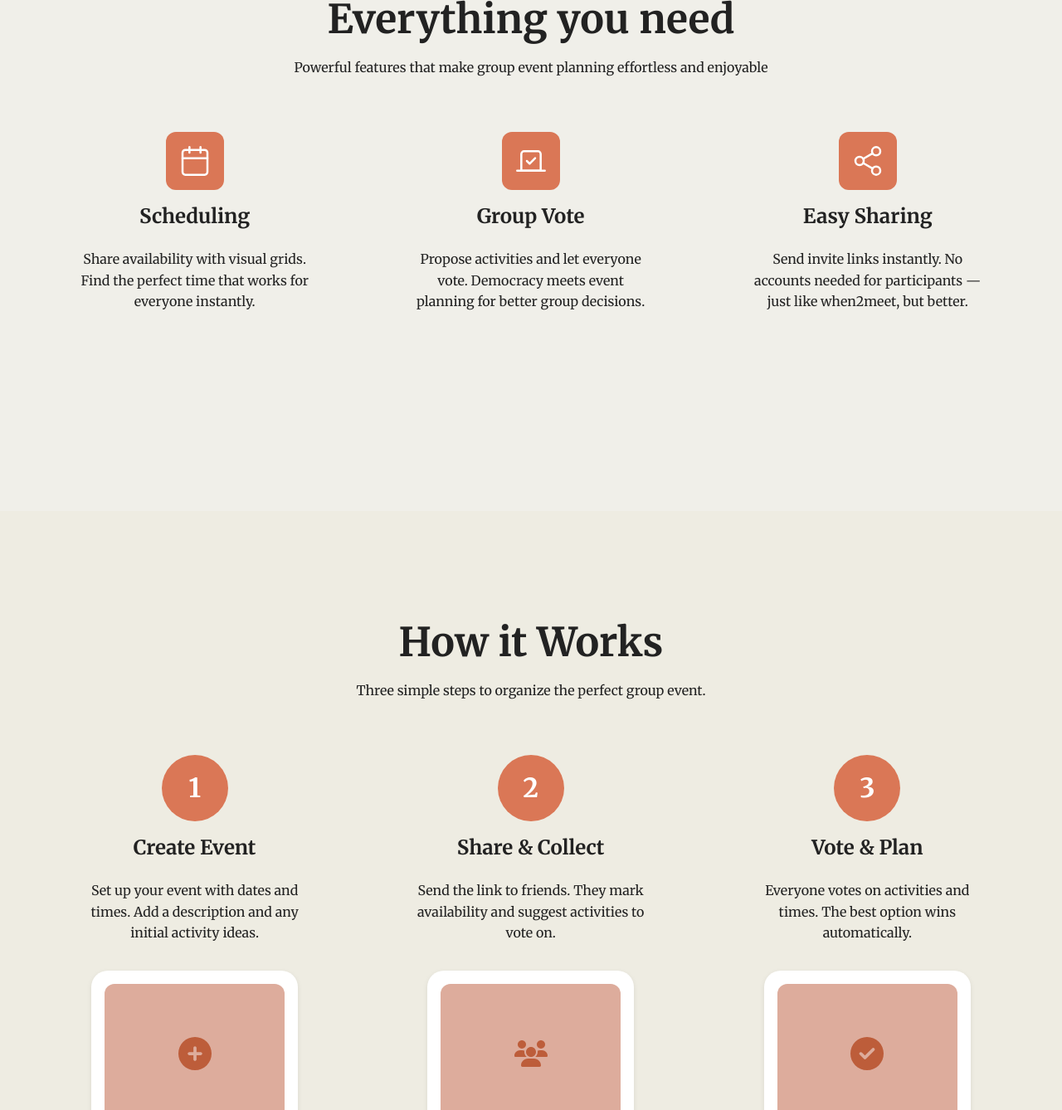
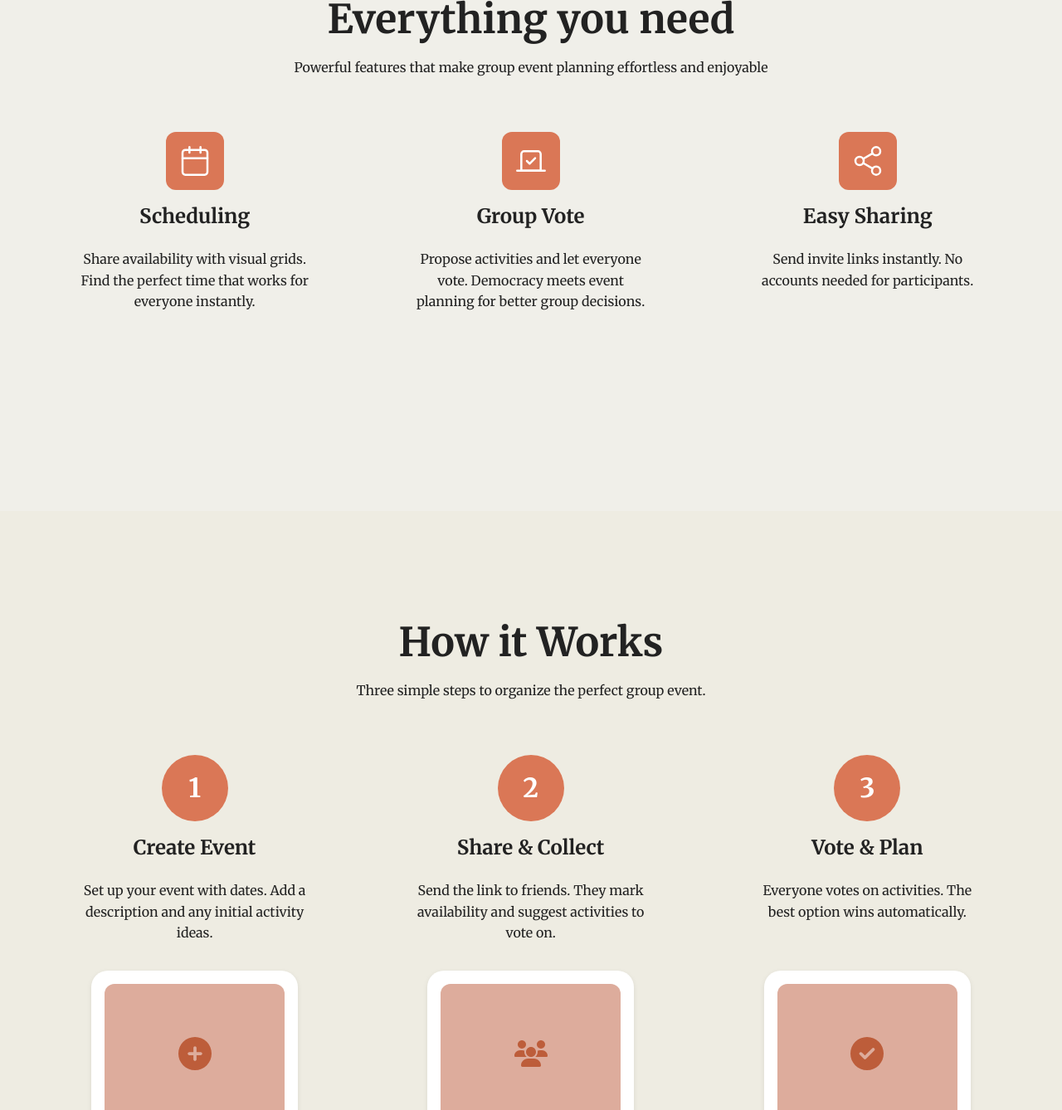
Before and after one commit to angietea101/groupsync, a React (Vite) app: page / in a window 1280 px wide. Shown: the part 999-2337 px from the top of the page at 83% size. Built offline with nearby package versions, Linux system fonts and the light colour scheme; no server answers.

Commit message:
CHORE: removed when2meet from text

```diff
--- a/src/pages/Home.jsx
+++ b/src/pages/Home.jsx
@@ -111,10 +111,7 @@ export default function Home() {
               <Share2 className="feature-icon" size={40} strokeWidth={1.5} />
             </div>
             <h3>Easy Sharing</h3>
-            <p>
-              Send invite links instantly. No accounts needed for participants — just like
-              when2meet, but better.
-            </p>
+            <p>Send invite links instantly. No accounts needed for participants.</p>
           </div>
         </div>
       </section>
@@ -130,10 +127,7 @@ export default function Home() {
           <div className="feature-item reveal animate-slide-in-left animation-delay-300">
             <div className="works-icon">1</div>
             <h3>Create Event</h3>
-            <p>
-              Set up your event with dates and times. Add a description and any initial activity
-              ideas.
-            </p>
+            <p>Set up your event with dates. Add a description and any initial activity ideas.</p>
             <div className="works-outer-rect hover-lift">
               <div className="works-inner-rect">
                 <img src={PlusIcon} alt="Icon" className="works-rect-icon" />
@@ -157,7 +151,7 @@ export default function Home() {
           <div className="feature-item reveal animate-slide-in-right animation-delay-600">
             <div className="works-icon">3</div>
             <h3>Vote & Plan</h3>
-            <p>Everyone votes on activities and times. The best option wins automatically.</p>
+            <p>Everyone votes on activities. The best option wins automatically.</p>
             <div className="works-outer-rect hover-lift">
               <div className="works-inner-rect">
                 <img src={CheckmarkIcon} alt="Icon" className="works-rect-icon" />
```
